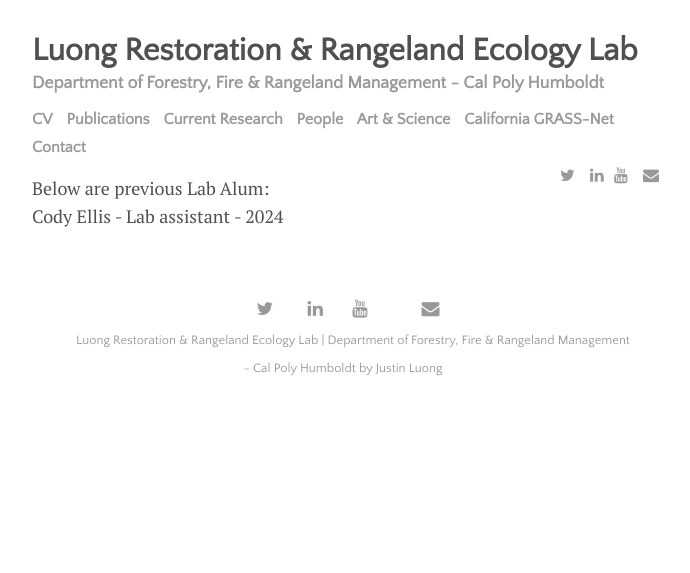
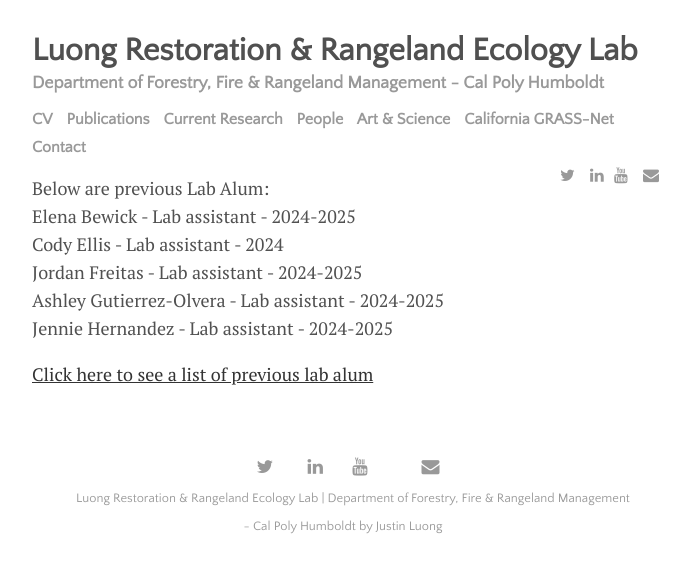
Before and after one commit to austinluong/justinluong.com, a Jekyll site: the page built from menu/labalum.md, in a window 1280 px wide. Shown: the top 573 px of the page, without its empty margins (292-982 px from the left). Built offline with Jekyll 4.4.1, drawn with Linux system fonts in a browser that asks for light colours; nearby versions of some CDN libraries; our own code applies the rules of GitHub Pages for plain Markdown files.

Commit message:
Update labalum.md

```diff
--- a/menu/labalum.md
+++ b/menu/labalum.md
@@ -1,2 +1,8 @@
 Below are previous Lab Alum:
+Elena Bewick - Lab assistant - 2024-2025
 Cody Ellis - Lab assistant - 2024
+Jordan Freitas - Lab assistant - 2024-2025
+Ashley Gutierrez-Olvera - Lab assistant - 2024-2025
+Jennie Hernandez - Lab assistant - 2024-2025
+
+[Click here to see a list of previous lab alum](https://justinluong.com/menu/archivedbios.html)
```
